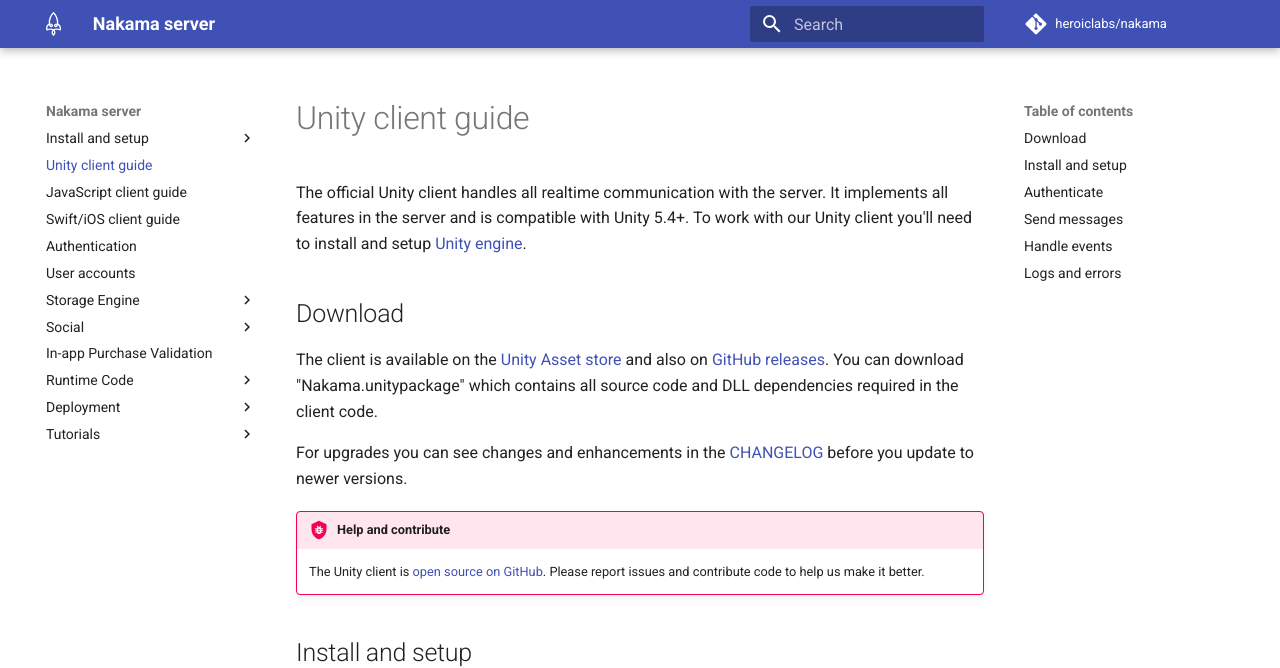
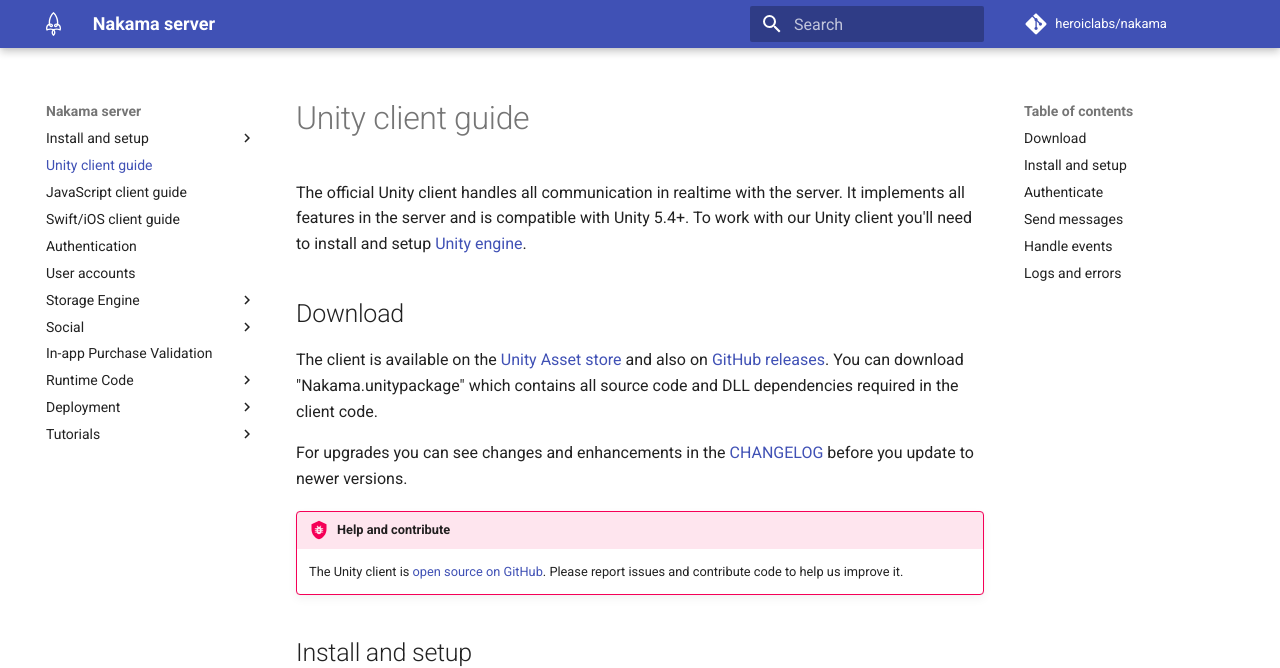
Before and after one commit to heroiclabs/nakama-docs, an MkDocs documentation site: the page built from docs/unity-client-guide.md, in a window 1280 px wide and 900 px high. Shown: the top 668 px of the window. Built offline with MkDocs 1.6.1 and Material for MkDocs 9.7.7, drawn with Linux system fonts in a browser that asks for light colours; comment, search, counter and statistics services are not loaded; old or Windows-style settings are respelled for this version of MkDocs; some of the changed text lies outside the part shown.

Commit message:
Post review changes.

```diff
--- a/docs/unity-client-guide.md
+++ b/docs/unity-client-guide.md
@@ -1,6 +1,6 @@
 # Unity client guide
 
-The official Unity client handles all realtime communication with the server. It implements all features in the server and is compatible with Unity 5.4+. To work with our Unity client you'll need to install and setup [Unity engine](https://unity3d.com/get-unity/download).
+The official Unity client handles all communication in realtime with the server. It implements all features in the server and is compatible with Unity 5.4+. To work with our Unity client you'll need to install and setup [Unity engine](https://unity3d.com/get-unity/download).
 
 ## Download
 
@@ -9,7 +9,7 @@
 For upgrades you can see changes and enhancements in the <a href="https://github.com/heroiclabs/nakama-unity/blob/master/CHANGELOG.md" target="\_blank">CHANGELOG</a> before you update to newer versions.
 
 !!! Bug "Help and contribute"
-    The Unity client is <a href="" target="\_blank">open source on GitHub</a>. Please report issues and contribute code to help us make it better.
+    The Unity client is <a href="" target="\_blank">open source on GitHub</a>. Please report issues and contribute code to help us improve it.
 
 ## Install and setup
 
```
Also changed, not shown: other parts of docs/unity-client-guide.md (+1 -1 lines).
